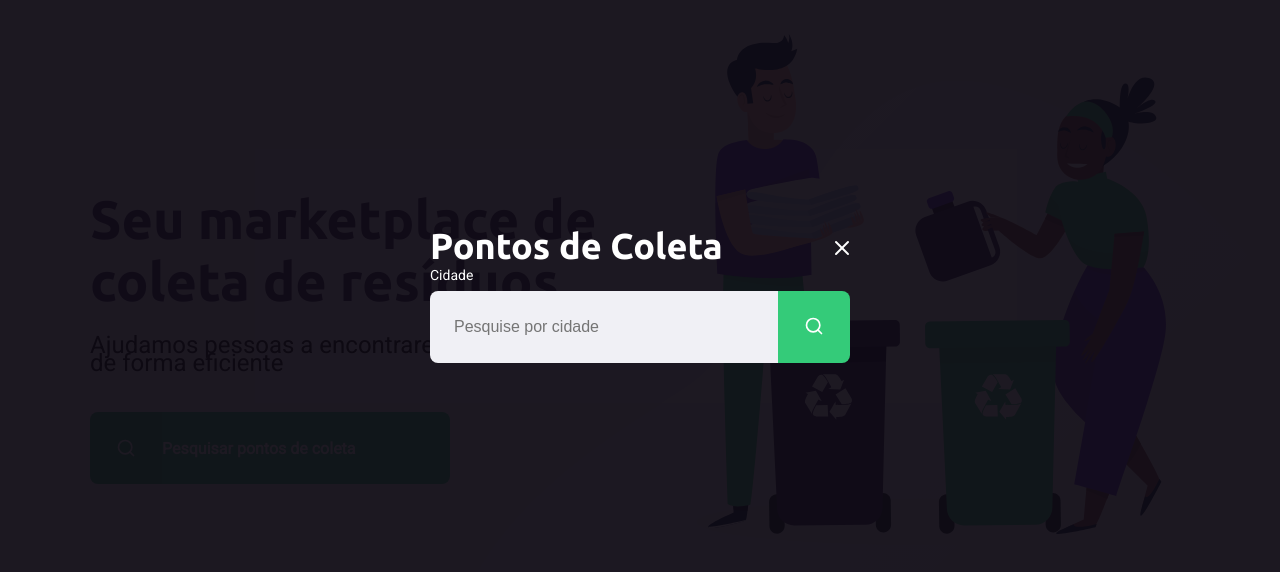
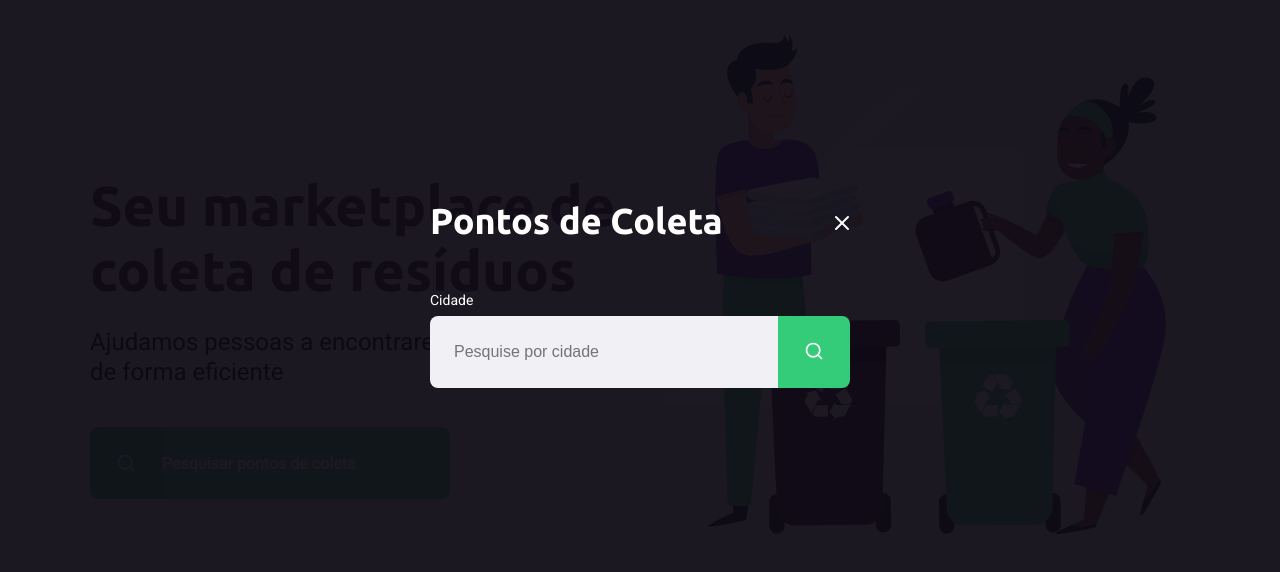
Before and after one commit to phBirais/NLW2020, a plain HTML site: page NextLevelWeek/index.html in a window 1280 px wide. Both pictures are taken after a click on the link "Pesquisar pontos de coleta". Shown: the part 106-678 px from the top of the page. Drawn offline with Linux system fonts and the light colour scheme.

Commit message:
align-items

```diff
--- a/NextLevelWeek/styles/home.css
+++ b/NextLevelWeek/styles/home.css
@@ -54,12 +54,12 @@
 }
 
 #page-home main h1{
-    font-size: 54px;
+    font-size: 56px;
 }
 
 #page-home main p{
-    font-size:24px ;
-    line-height: 18px;
+    font-size: 24px ;
+    line-height: 30px;
     margin-top: 24px;
 }
 
@@ -72,6 +72,8 @@
 
     display: flex;
     align-items: center;
+
+    text-align: center;
 
     margin-top: 40px;
 
@@ -97,7 +99,7 @@
     background-color: rgba(0, 0, 0, 0.08);
 
     display: flex;
-    align-items: center ;
+     align-items: center ;
     justify-content:center;
 }
 
--- a/NextLevelWeek/styles/modal.css
+++ b/NextLevelWeek/styles/modal.css
@@ -39,13 +39,14 @@
     display: flex;
 
     font-size: 0.01px;
+    margin-bottom: 50px;
 }
 
 #modal .header h1{
     color: white;
     font-size: 36px;
     line-height: 42px;
-
+    margin-bottom: 50px;
 }
 
 #modal form label {
```
